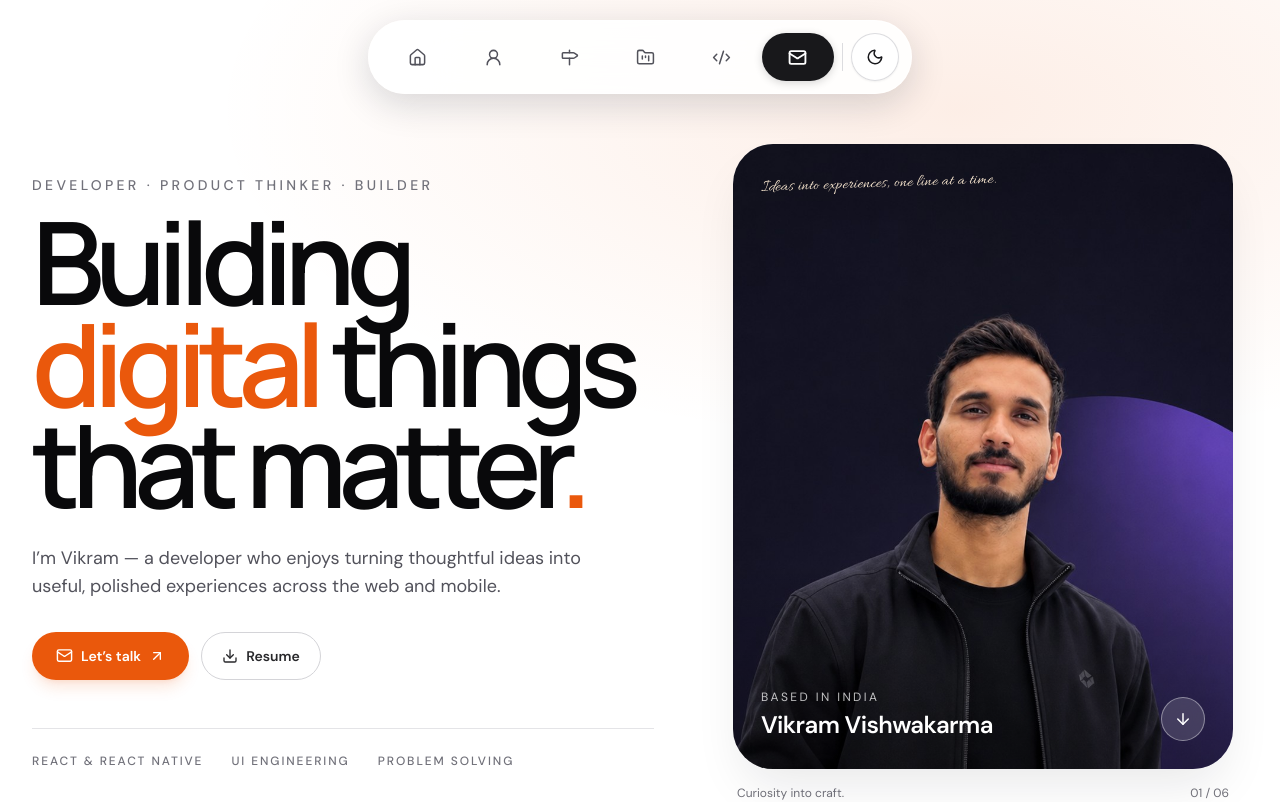
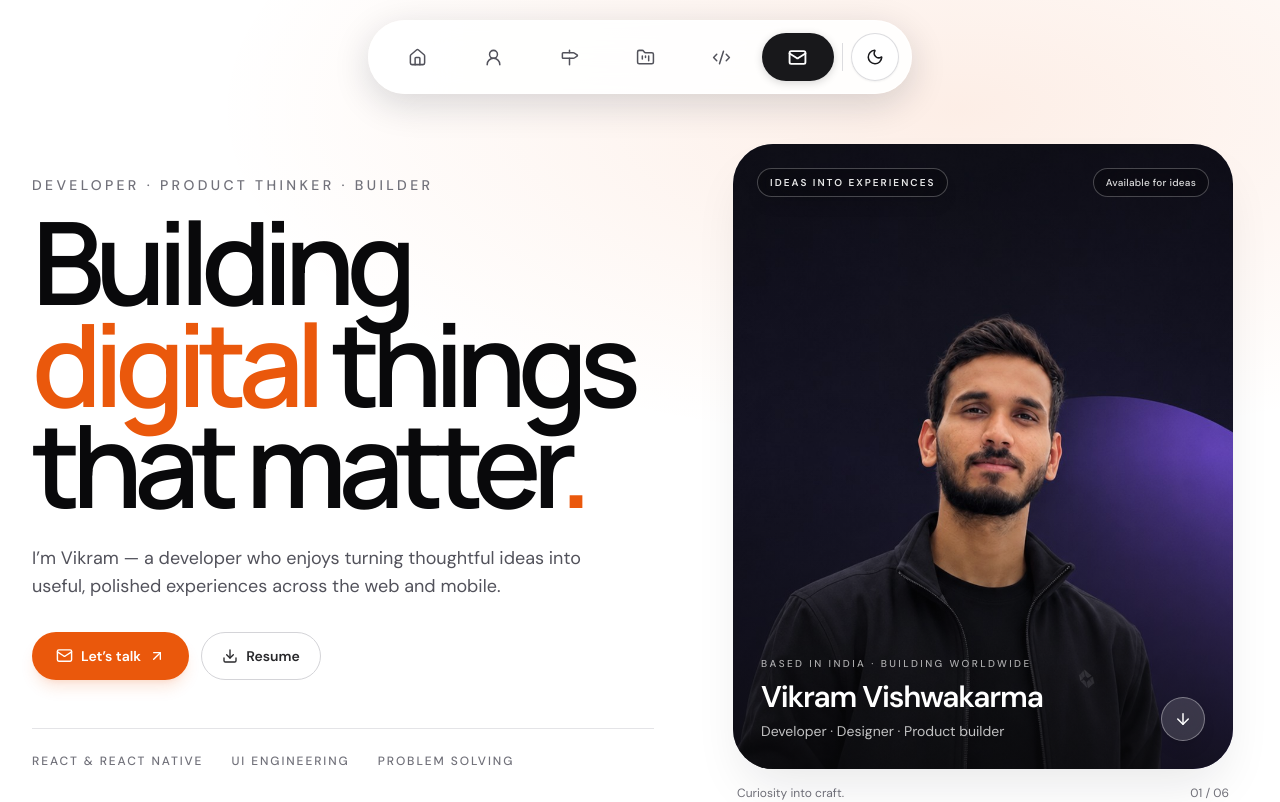
Before and after one commit to hustlewithvikram/vikram, a Next.js app: page / in a window 1280 px wide. Shown: the top 802 px of the page. Built offline with nearby package versions, Linux system fonts and the light colour scheme; what tailwind-clip-path would draw is missing.

Commit message:
Polish hero portrait overlay

```diff
--- a/app/components/sections/Hero.jsx
+++ b/app/components/sections/Hero.jsx
@@ -45,11 +45,20 @@ const Hero = () => {
         <motion.div initial={{ opacity: 0, scale: 0.96, y: 16 }} animate={{ opacity: 1, scale: 1, y: 0 }} transition={{ duration: 0.8, delay: 0.12, ease: "easeOut" }} className="order-1 mx-auto w-full max-w-[430px] lg:order-2 lg:max-w-[500px]">
           <div className="relative mx-auto aspect-[4/5] w-full overflow-hidden rounded-[2rem] bg-zinc-200 shadow-2xl shadow-zinc-900/10 dark:bg-zinc-800 sm:rounded-[2.5rem]">
             <Image src="/images/vikram_vishwakarma.png" alt="Portrait of Vikram Vishwakarma" fill priority sizes="(max-width: 1024px) 80vw, 500px" className="object-cover object-top" />
-            <p className="absolute left-5 right-5 top-5 -rotate-2 text-[clamp(0.81rem,1.32vw,1.08rem)] leading-none tracking-[0.015em] text-orange-100 sm:left-7 sm:right-7 sm:top-7" style={{ fontFamily: "Allura, cursive", fontWeight: 400 }}>Ideas into experiences, one line at a time.</p>
-            <div className="absolute inset-x-0 bottom-0 h-1/3 bg-gradient-to-t from-black/35 to-transparent" />
-            <div className="absolute bottom-5 left-5 right-5 flex items-end justify-between text-white sm:bottom-7 sm:left-7 sm:right-7">
-              <div><p className="text-xs uppercase tracking-[0.2em] text-white/75">Based in India</p><p className="mt-1 text-xl font-semibold tracking-tight sm:text-2xl">Vikram Vishwakarma</p></div>
-              <span className="grid h-11 w-11 place-items-center rounded-full border border-white/40 bg-white/15 backdrop-blur"><ArrowDown size={18} /></span>
+            <div className="absolute inset-0 bg-gradient-to-b from-zinc-950/35 via-transparent to-zinc-950/75" />
+            <div className="absolute inset-x-4 top-4 flex items-center justify-between gap-3 sm:inset-x-6 sm:top-6">
+              <span className="rounded-full border border-white/25 bg-black/25 px-3 py-1.5 text-[9px] font-semibold uppercase tracking-[0.2em] text-white/90 shadow-lg backdrop-blur-xl sm:text-[10px]">Ideas into experiences</span>
+              <span className="rounded-full border border-white/25 bg-black/25 px-3 py-1.5 text-[9px] font-medium tracking-wide text-white/85 backdrop-blur-xl sm:text-[10px]">Available for ideas</span>
+            </div>
+            <div className="absolute bottom-0 inset-x-0 p-5 text-white sm:p-7">
+              <p className="mb-2 text-[10px] font-medium uppercase tracking-[0.24em] text-white/65">Based in India · Building worldwide</p>
+              <div className="flex items-end justify-between gap-3">
+                <div className="min-w-0">
+                  <p className="text-2xl font-semibold leading-tight tracking-[-0.04em] sm:text-3xl">Vikram Vishwakarma</p>
+                  <p className="mt-1.5 text-xs text-white/75 sm:text-sm">Developer · Designer · Product builder</p>
+                </div>
+                <a href="#about" aria-label="Explore about me" className="grid h-11 w-11 shrink-0 place-items-center rounded-full border border-white/35 bg-white/15 shadow-lg backdrop-blur-xl transition hover:scale-105 hover:bg-white/25 focus-visible:outline-none focus-visible:ring-2 focus-visible:ring-white"><ArrowDown size={18} /></a>
+              </div>
             </div>
           </div>
           <div className="mt-4 flex items-center justify-between px-1 text-xs text-zinc-500 dark:text-zinc-400"><span>Curiosity into craft.</span><span>01 / 06</span></div>
```
